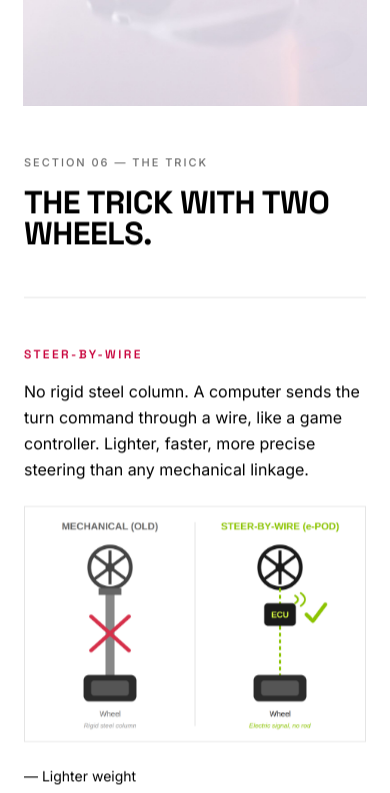
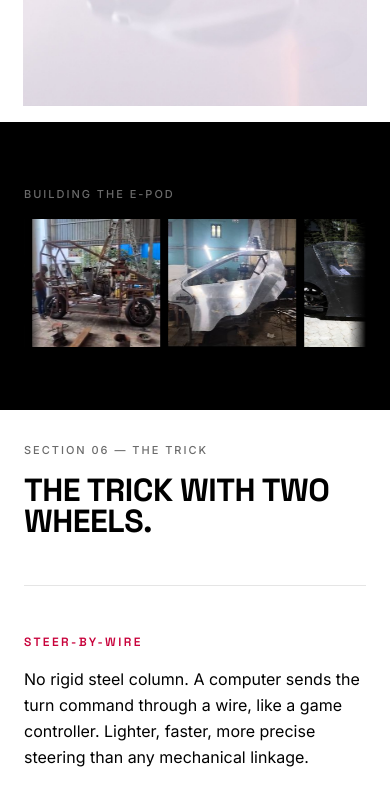
Before and after one commit to raguram-jedlik/pitchdeck, a Next.js app: page / in a window 390 px wide. Shown: the part 4540-5333 px from the top of the page. Built offline with nearby package versions, Linux system fonts and the light colour scheme.

Commit message:
Move Building the E-POD gallery to its own section
Splits the build-photo marquee out of the Thank You footer into a
dedicated section placed after The Unveil (section 6).

```diff
--- a/app/page.tsx
+++ b/app/page.tsx
@@ -6,6 +6,7 @@ import QuadrantChart from "@/components/QuadrantChart";
 import TeamForces from "@/components/TeamForces";
 import RoadmapScrolly from "@/components/RoadmapScrolly";
 import ProductReveal from "@/components/ProductReveal";
+import BuildingEPod from "@/components/BuildingEPod";
 import SteerByWire from "@/components/SteerByWire";
 import MarketSize from "@/components/MarketSize";
 import Personas from "@/components/Personas";
@@ -24,6 +25,7 @@ export default function Home() {
       <TeamForces />
       <RoadmapScrolly />
       <ProductReveal />
+      <BuildingEPod />
       <SteerByWire />
       <MarketSize />
       <Personas />
--- /dev/null
+++ b/src/components/BuildingEPod.tsx
@@ -0,0 +1,41 @@
+"use client";
+
+import { motion } from "framer-motion";
+import { buildPhotos } from "@/data/jedlikData";
+
+/**
+ * Building the E-POD — auto-marquee build photos, no touch.
+ */
+export default function BuildingEPod() {
+  const marquee = [...buildPhotos, ...buildPhotos];
+
+  return (
+    <section className="relative bg-ink px-6 py-16 text-paper md:px-10 md:py-24">
+      <div className="mx-auto max-w-deck">
+        <motion.div
+          initial={{ opacity: 0, y: 16 }}
+          whileInView={{ opacity: 1, y: 0 }}
+          viewport={{ once: true, margin: "-40px" }}
+          transition={{ duration: 0.6, delay: 0.2 }}
+        >
+          <p className="eyebrow text-paper/60">Building the E-POD</p>
+          <div className="relative mt-4 overflow-hidden [mask-image:linear-gradient(to_right,transparent,black_5%,black_95%,transparent)]">
+            <div className="flex w-max animate-marquee gap-2 motion-reduce:animate-none">
+              {marquee.map((src, i) => (
+                // eslint-disable-next-line @next/next/no-img-element
+                <img
+                  key={`${src}-${i}`}
+                  src={src}
+                  alt=""
+                  aria-hidden={i >= buildPhotos.length}
+                  loading="lazy"
+                  className="h-32 w-32 shrink-0 object-cover md:h-40 md:w-40"
+                />
+              ))}
+            </div>
+          </div>
+        </motion.div>
+      </div>
+    </section>
+  );
+}
--- a/src/components/Footer.tsx
+++ b/src/components/Footer.tsx
@@ -3,20 +3,17 @@
 import { motion } from "framer-motion";
 import {
   supporters,
-  buildPhotos,
   contactInfo,
   close,
   brand,
 } from "@/data/jedlikData";
 
 /**
- * Close — black background, single red line, contact list, marquee build
- * photos (auto-scroll, no touch), supporter strip with uploaded Anna
- * Incubator + 4 generated SVG marks for the other supporters.
+ * Close — black background, single red line, contact list, supporter strip
+ * with uploaded Anna Incubator + 4 generated SVG marks for the other
+ * supporters.
  */
 export default function Footer() {
-  const marquee = [...buildPhotos, ...buildPhotos];
-
   return (
     <footer id="site-footer" className="relative bg-ink px-6 py-16 text-paper md:px-10 md:py-24">
       <div className="mx-auto max-w-deck">
@@ -127,32 +124,6 @@ export default function Footer() {
           </li>
         </motion.ul>
 
-        {/* Build photos — auto-marquee, no touch. */}
-        <motion.div
-          initial={{ opacity: 0, y: 16 }}
-          whileInView={{ opacity: 1, y: 0 }}
-          viewport={{ once: true, margin: "-40px" }}
-          transition={{ duration: 0.6, delay: 0.2 }}
-          className="mt-12"
-        >
-          <p className="eyebrow text-paper/60">Building the E-POD</p>
-          <div className="relative mt-4 overflow-hidden [mask-image:linear-gradient(to_right,transparent,black_5%,black_95%,transparent)]">
-            <div className="flex w-max animate-marquee gap-2 motion-reduce:animate-none">
-              {marquee.map((src, i) => (
-                // eslint-disable-next-line @next/next/no-img-element
-                <img
-                  key={`${src}-${i}`}
-                  src={src}
-                  alt=""
-                  aria-hidden={i >= buildPhotos.length}
-                  loading="lazy"
-                  className="h-32 w-32 shrink-0 object-cover md:h-40 md:w-40"
-                />
-              ))}
-            </div>
-          </div>
-        </motion.div>
-
         {/* Supporters — single white strip with uploaded Anna Incubator + 4 SVG marks */}
         <motion.div
           initial={{ opacity: 0 }}
```
